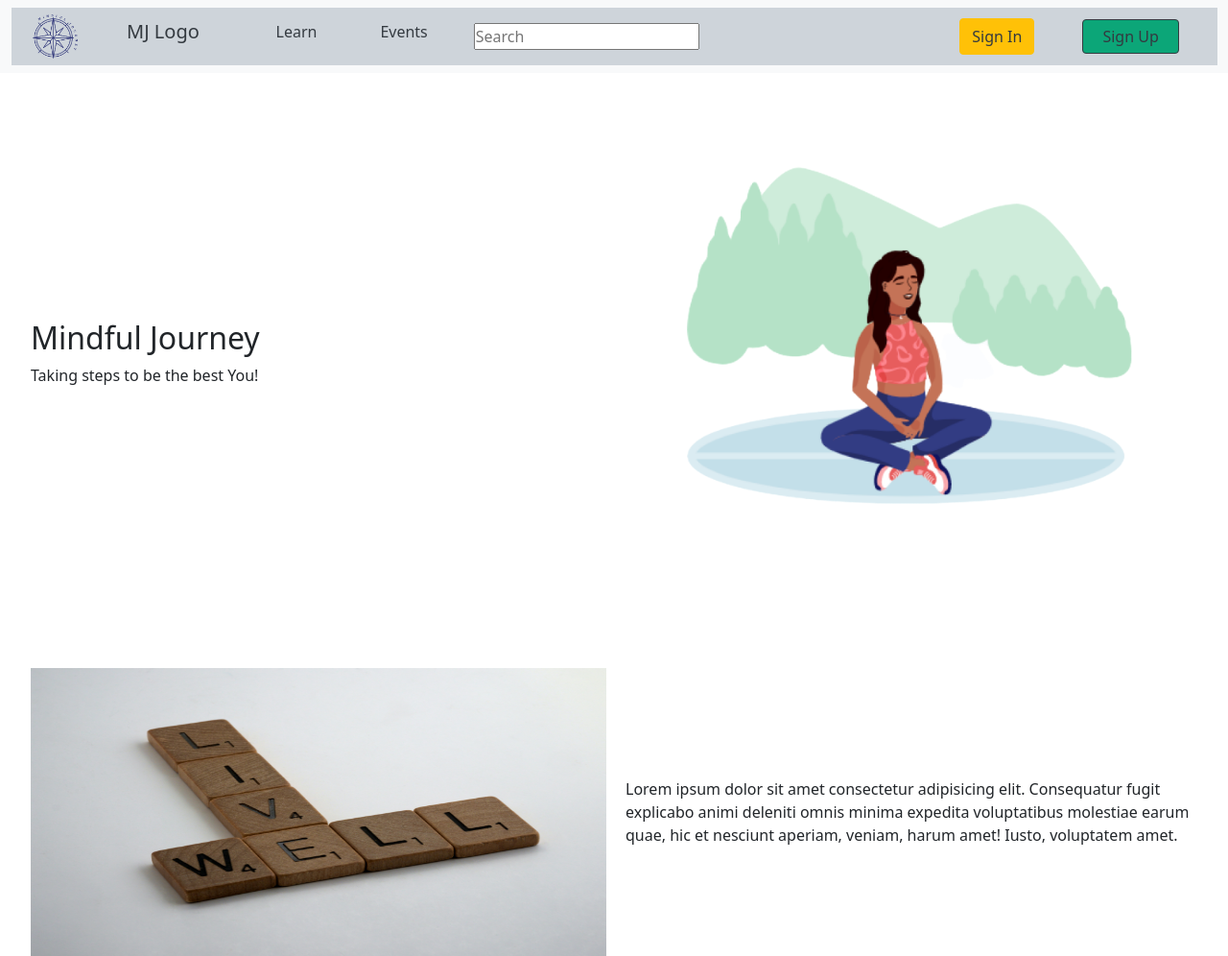
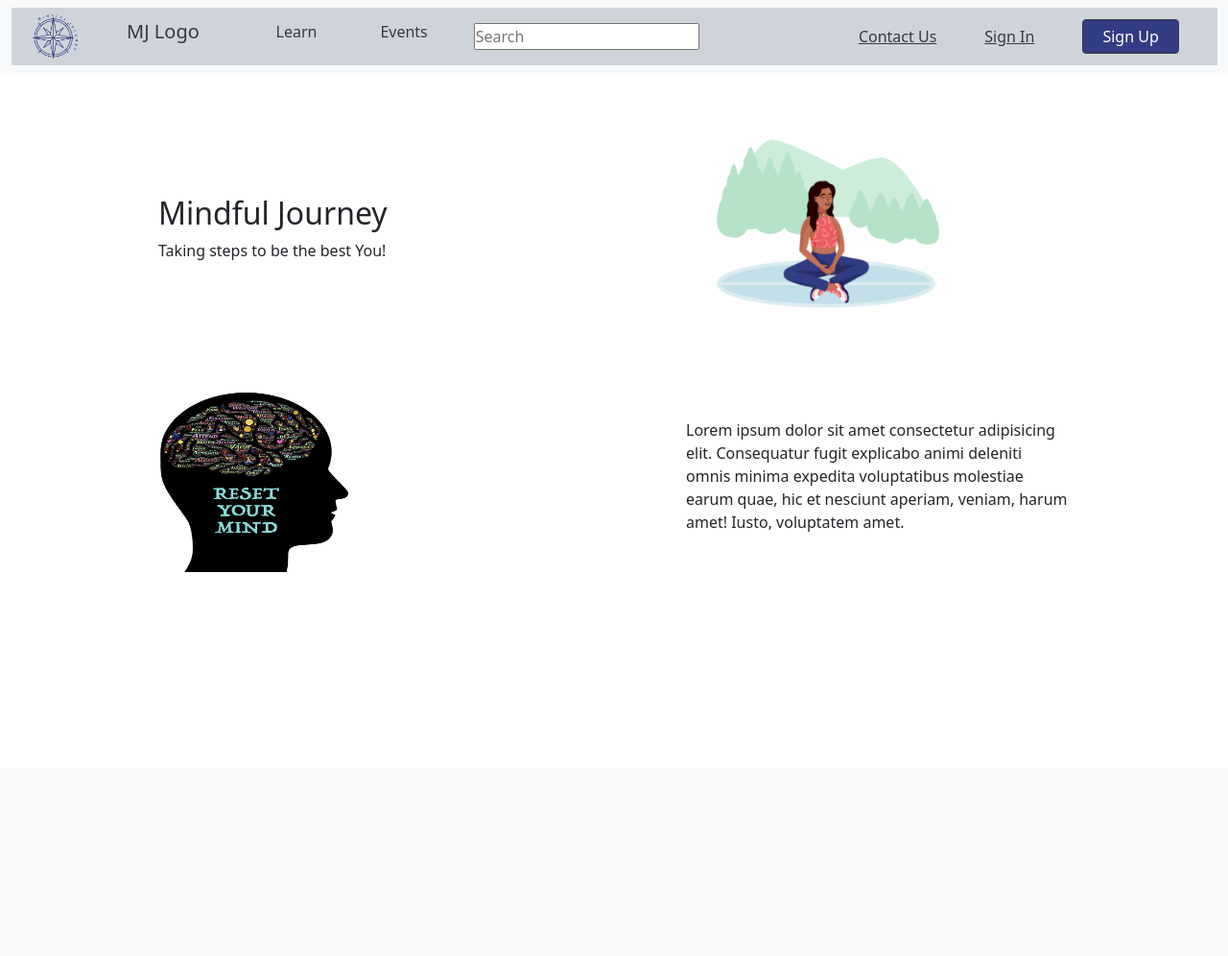
Before and after one commit to rshaywood/mindful_journey, a Flask app: page / in a window 1280 px wide. Shown: the whole page at 96% size. After the commit the page ends 596 px from the top, so only its background shows below. Run offline with Flask 2, Linux system fonts and the light colour scheme; some libraries are stand-ins or nearby versions; some web fonts are replaced.

Commit message:
added some style to login and signup and home

```diff
--- a/flask_app/static/css/home.css
+++ b/flask_app/static/css/home.css
@@ -68,19 +68,21 @@ i.fas{
 
 /* style grid container */
 .grid-container{
-width:95% ;
-height:50vh;
+width:60% ;
+height:400px;
+padding: 20px;
 margin: 0 auto;
 /* background-color: beige; */
 display: grid;
-grid-template-columns: 600px 600px;
-align-items: center;
-justify-items: stretch;
-gap:20px;
+grid-template-columns: 400px 400px;
+align-items:center;
+justify-content: center;
+/* gap:200px; */
+column-gap: 150px;
 }
  a .signin-btn{
-    background-color: #0ca678;
-    color: #343a40;
+    background-color:#323C83;
+    color: #fff;
     padding: 5px 20px;
     border-color:#343a40;
 
--- a/flask_app/templates/home.html
+++ b/flask_app/templates/home.html
@@ -53,7 +53,10 @@
                     <div class="right-side-nav">
                         <ul class="navbar-nav me-auto mb-2 mb-lg-0">
                             <li class="nav-item signin-link">
-                                <a href="/login" class="btn btn-warning signin-btn">Sign In</a>
+                                <a href="/login">Contact Us</a>
+                            </li>
+                            <li class="nav-item signin-link">
+                                <a href="/login">Sign In</a>
                             </li>
                             <li class="nav-item">
                                 <a href="/signup"><button type="button" class="btn btn-warning signin-btn">Sign
@@ -66,15 +69,15 @@
         </nav>
 
         <div class="grid-container">
-            <div class="description-left-side">
+            <div class="description side">
                 <h2>Mindful Journey</h2>
                 <p>Taking steps to be the best You!</p>
-
             </div>
-            <img class="mainimg" src="{{ url_for('static', filename='images/meditation.png') }}">
-            <img src="{{ url_for('static', filename='images/brett-jordan-qF_KGJbgsOo-unsplash.jpg') }}" width="600px"
-                height="300px">
-            <div class="description-right-side">Lorem ipsum dolor sit amet consectetur adipisicing elit. Consequatur
+            <img class="mainimg" src="{{ url_for('static', filename='images/meditation.png') }}" width="300px"
+            height="300px">
+            <img src="{{ url_for('static', filename='images/mindset-g96504f3be_1920.jpg')}}" width="200px"
+                height="200px">
+            <div class="description side">Lorem ipsum dolor sit amet consectetur adipisicing elit. Consequatur
                 fugit explicabo animi deleniti omnis minima expedita voluptatibus molestiae earum quae,
                 hic et nesciunt aperiam, veniam, harum amet! Iusto, voluptatem amet.</div>
         </div>
```
Also changed, not shown: flask_app/static/css/signin-signup.css (+21 -21 lines), flask_app/static/images/Screenshot_2.png (deleted), flask_app/static/images/Screenshot_3.png (deleted), flask_app/static/images/Screenshot_4.png (deleted), flask_app/static/images/anatomy-g200a3f688_1280.png (added), flask_app/static/images/meditation-ge5866c30a_1920.jpg (added), flask_app/static/images/mental-health-gd1b43a6ca_1920.png (added), flask_app/static/images/mindset-g96504f3be_1920.jpg (added).
